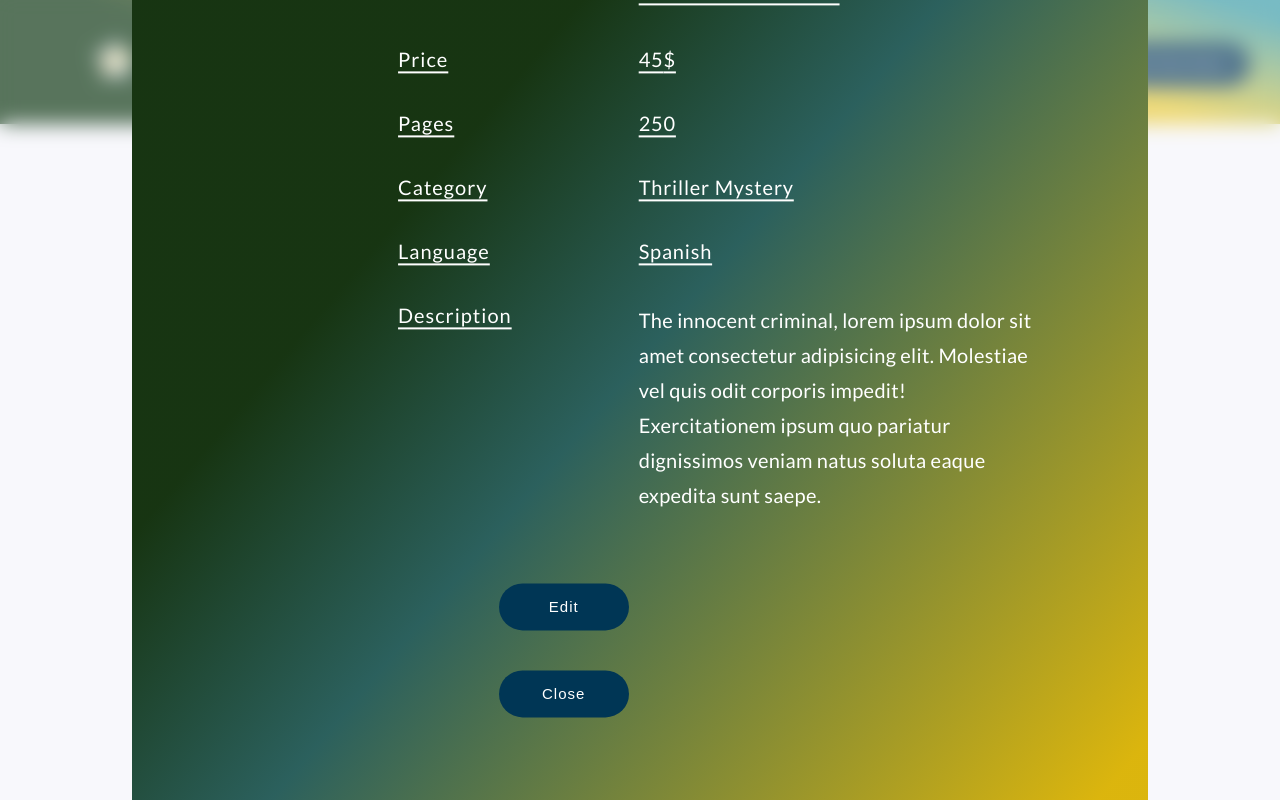
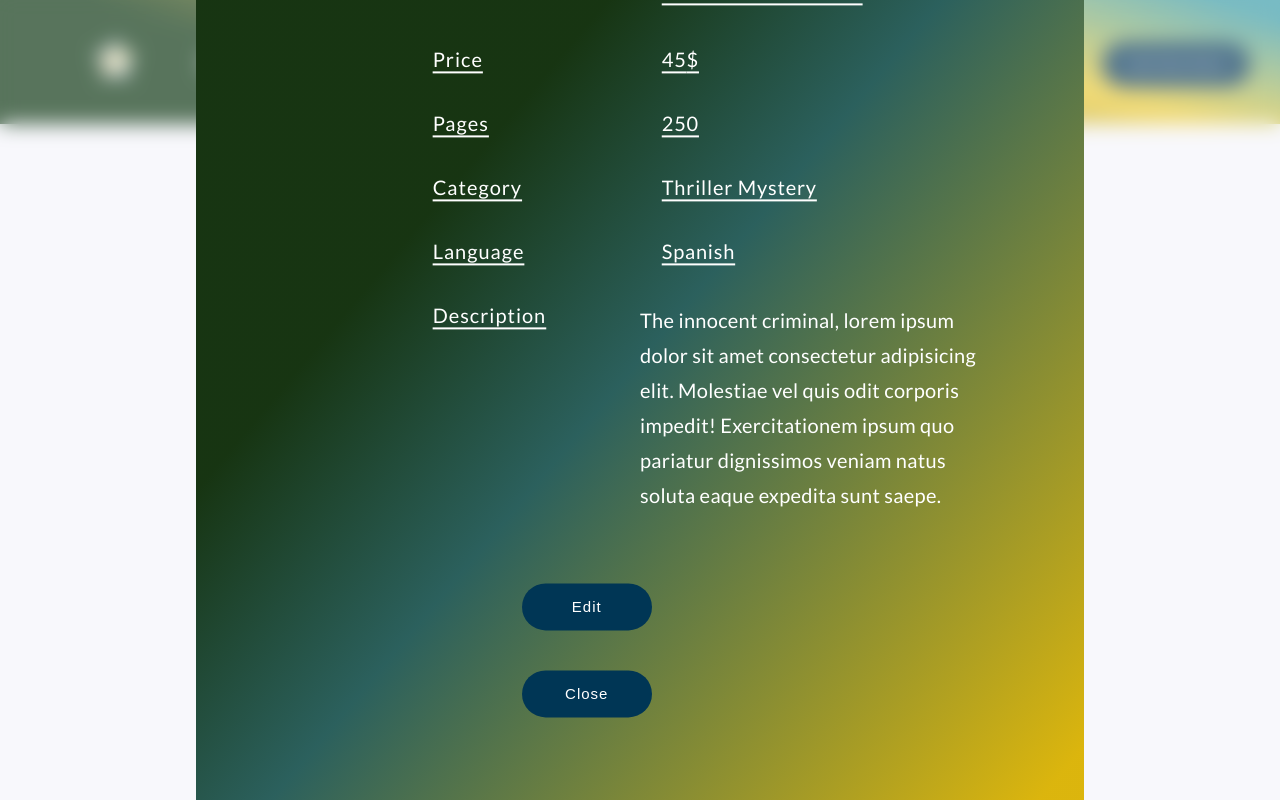
Before and after one commit to sandeep194920/BookLibrary, a React (Create React App) app: page / in a window 1280 px wide. Both pictures are taken after a click on the element 717 px from the left and 381 px from the top of the page. Shown: the top 800 px of the page. Built offline with nearby package versions, Linux system fonts and the light colour scheme.

Commit message:
update functionality working

```diff
--- a/src/components/BookDetails/BookDetails.js
+++ b/src/components/BookDetails/BookDetails.js
@@ -1,16 +1,65 @@
-import React from 'react'
+import React, { useState } from 'react'
 import classes from "./BookDetails.module.scss"
 import { connect } from "react-redux";
 import * as actionCreators from '../../redux/actions/';
 
 function BookDetails(props) {
 
-    React.useEffect(() => {
-        console.log(props.bookSelected)
-    }, [props])
+    const [title, setTitle] = useState('');
+    const [price, setPrice] = useState('');
+    const [category, setCategory] = useState('');
+    const [language, setLanguage] = useState('');
+    const [desc, setDesc] = useState('');
+    const [pages, setPages] = useState('');
 
-    return (
-        <div className={classes.bookDetails}>
+    // We have 3 modes - "edit", "add" and "default". edit mode is when User clicks on edit btn. default is when user updates the info and clicks save. add is when new book is added by clicking add btn at the top right corner of the app
+    // edit mode / add mode - btn should show - Save
+    // default mode - btn should show - Edit
+    const [mode, setMode] = useState("default");
+
+    // when user clicks on Edit / Save btn
+    const modeClickHandler = (e) => {
+        e.preventDefault();
+        console.log("Form submit")
+
+        setMode(prevMode => {
+            if (prevMode === "default" || prevMode === "add") {
+                return "edit"
+            } else {
+                console.log("Saving the book")
+                console.log(props.bookSelected.id);
+                // if existing value is not updated then we take the passed value from props
+                const bookTitle = title ? title : props.bookSelected.name;
+                const bookPrice = price ? price : props.bookSelected.price;
+                const bookPages = pages ? pages : props.bookSelected.pages;
+                const bookCategory = category ? category : props.bookSelected.category;
+                const bookLang = language ? language : props.bookSelected.language;
+                const bookDesc = desc ? desc : props.bookSelected.desc;
+
+                console.log(bookTitle, bookPrice, bookPages, bookCategory, bookLang, bookDesc);
+
+                // updating the existing book. Checking if the book exists. If id is null then book added is new book
+                if (props.bookSelected.id) {
+                    const updatedBook = {
+                        id: props.bookSelected.id,
+                        name: bookTitle,
+                        category: bookCategory,
+                        language: bookLang,
+                        price: bookPrice,
+                        pages: bookPages,
+                        desc: bookDesc
+                    }
+
+                    // sending this action to reducer to update the book
+                    props.onUpdateBook(updatedBook);
+                }
+
+                return "default"
+            }
+        });
+    }
+
+    const detailsDefault = (
         <div className={classes.details}>
 
             <div className={classes.details__key__val}>
@@ -45,10 +94,68 @@ function BookDetails(props) {
             </div>
 
             <div className={classes.btn__container}>
-                    <button className={`${classes.btn} ${classes.btn__edit}`} onClick={() => props.onTogglePopup(false)}>Edit</button>
+                <button className={`${classes.btn} ${classes.btn__edit}`} onClick={modeClickHandler}>{(mode === "default") ? "Edit" : "Save"}</button>
                 <button className={`${classes.btn} ${classes.btn__close}`} onClick={() => props.onTogglePopup(false)}>Close</button>
             </div>
+
         </div>
+    )
+
+    const detailsEditAdd = (
+        <div className={classes.details}>
+            <form onSubmit={(e) => modeClickHandler(e)}>
+                <div className={classes.details__key__val}>
+                    {/* classes.detail__head is common for headings, so it will be easy to style them at once */}
+                    <p className={`${classes.details__namehead} ${classes.details__head}`}>Title </p>
+                    <input id="bookname" type="text" className={`${classes.edit__name} ${classes.edit__det}`} required onChange={(e) => setTitle(e.target.value)} defaultValue={mode === "add" ? title : props.bookSelected.name} />
+                </div>
+
+                <div className={classes.details__key__val}>
+                    <p className={`${classes.details__pricehead} ${classes.details__head}`}>Price </p>
+                    <input id="bookprice" type="number" className={`${classes.edit__price} ${classes.edit__det}`} required onChange={(e) => setPrice(e.target.value)} defaultValue={mode === "add" ? price : props.bookSelected.price} />
+                </div>
+
+                <div className={classes.details__key__val}>
+                    <p className={`${classes.details__pageshead} ${classes.details__head}`}>Pages </p>
+                    <input id="bookpages" type="number" className={`${classes.edit__pages} ${classes.edit__det}`} required onChange={(e) => setPages(e.target.value)} defaultValue={mode === "add" ? pages : props.bookSelected.pages} />
+
+                </div>
+
+                <div className={classes.details__key__val}>
+                    <p className={`${classes.details__categoryhead} ${classes.details__head}`}>Category </p>
+                    {/* <input type="text" className={`${classes.edit__cat} ${classes.edit__det}`} required/> */}
+                    <select id="bookcategory" onChange={(e) => setCategory(e.target.value)} className={`${classes.edit__cat} ${classes.edit__det}`} defaultValue={mode === "add" ? category : props.bookSelected.category}>
+                        {/* selected tag is the one which shows up before selecting. That should be set to the actual category before user edits or sets to something else */}
+                        <option>Fiction</option>
+                        <option>Thriller Mystery</option>
+                        <option>Love Fantacy</option>
+                    </select>
+
+                </div>
+
+                <div className={classes.details__key__val}>
+                    <p className={`${classes.details__langhead} ${classes.details__head}`}>Language </p>
+                    <input id="booklang" type="text" className={`${classes.edit__lang} ${classes.edit__det}`} required onChange={(e) => setLanguage(e.target.value)} defaultValue={mode === "add" ? language : props.bookSelected.language} />
+
+                </div>
+
+                <div className={classes.details__key__val}>
+                    <p className={`${classes.details__deschead} ${classes.details__head}`}>Description </p>
+                    <textarea id="bookdesc" className={`${classes.edit__desc} ${classes.edit__det}`} required onChange={(e) => setDesc(e.target.value)} defaultValue={mode === "add" ? desc : props.bookSelected.desc} />
+                </div>
+
+                <div className={classes.btn__container}>
+                    <button type="submit" className={`${classes.btn} ${classes.btn__edit}`}>{(mode === "default") ? "Edit" : "Save"}</button>
+                    <button className={`${classes.btn} ${classes.btn__close}`} onClick={() => props.onTogglePopup(false)}>Close</button>
+                </div>
+            </form>
+        </div >
+    )
+    return (
+        <div className={classes.bookDetails}>
+
+            {mode === "default" ? detailsDefault : detailsEditAdd}
+
         </div>
     )
 
@@ -62,7 +169,8 @@ const mapStateToProps = state => ({
 // for dispatching the actions into the store
 const mapDispatchToProps = dispatch => {
     return {
-        onTogglePopup: (showPopup) => dispatch(actionCreators.togglePopup(showPopup))
+        onTogglePopup: (showPopup) => dispatch(actionCreators.togglePopup(showPopup)),
+        onUpdateBook: (updatedBook) => dispatch(actionCreators.updateBook(updatedBook))
     }
 }
 
--- a/src/components/BookDetails/BookDetails.module.scss
+++ b/src/components/BookDetails/BookDetails.module.scss
@@ -8,7 +8,7 @@ $color-dark-pink: rgb(182, 44, 74);
 
 .bookDetails {
   background-color: rgb(61, 57, 44);
-  width: 70%;
+  width: 60%;
   margin: 10rem auto;
   // height: 60rem; // will be removed later
   z-index: 100;
@@ -63,13 +63,10 @@ $color-dark-pink: rgb(182, 44, 74);
     text-decoration: underline;
     text-underline-position: under;
   }
-  // &__name {
-  //   margin-left: 19.4%;
-  // }
+
   &__desc {
     // background-color: wheat;
     max-width: 50%;
-    // margin-left: 15%;
     line-height: 3.5rem;
     letter-spacing: 0.3px;
     text-decoration: none;
@@ -99,3 +96,29 @@ $color-dark-pink: rgb(182, 44, 74);
     background-color: darken($color-dark-blue, 10%);
   }
 }
+
+//edit fields
+.edit {
+  &__det {
+    width: 30%;
+    margin-top: 2%;
+    margin-left: 10%;
+    height: 3rem;
+    border-radius: 3rem;
+    border: none;
+    outline: none;
+    padding: 0.5rem 2rem;
+    background-color: rgb(218, 218, 224);
+    font-size: 1.7rem;
+    font-family: inherit; //font-family will not be inherited for input elements, hence specifying it explicitly
+  }
+  &__desc {
+    resize: none; //auto-resize disabled for text-area
+    height: 8rem;
+    border-radius: 1rem;
+  }
+  &__cat {
+    width: 34%;
+    height: 4rem;
+  }
+}
--- a/src/components/Books/Books.js
+++ b/src/components/Books/Books.js
@@ -9,6 +9,7 @@ function Books(props) {
 
     return (
         <>
+            {props.books.length === 0 && <h1 className={classes.nobooks}>Aw snap, my book library went bankrupt. There are no more books to display. Please reload the page to save my business.</h1>}
             <div className={classes.books}>
                 {/*Static Data for testing */}
                 {/* <Book category="Love Fantacy" language="English" name="The Sacrifice" pages="220" price="30" />
--- a/src/components/Books/Books.module.scss
+++ b/src/components/Books/Books.module.scss
@@ -5,3 +5,9 @@
   margin: auto;
   width: 70%;
 }
+.nobooks {
+  color: red;
+  font-style: italic;
+  text-align: center;
+  margin-top: 20%;
+}
--- a/src/redux/actions/actionTypes.js
+++ b/src/redux/actions/actionTypes.js
@@ -1,3 +1,4 @@
 export const SHOW_BOOK_DETAILS = "SHOW_BOOK_DETAILS";
 export const SHOW_POPUP = "SHOW_POPUP";
 export const DELETE_BOOK = "DELETE_BOOK";
+export const UPDATE_BOOK = "UPDATE_BOOK";
--- a/src/redux/actions/book.js
+++ b/src/redux/actions/book.js
@@ -23,3 +23,10 @@ export const deleteBook = (id) => {
         id: id
     }
 }
+
+export const updateBook = (updatedBook) => {
+    return {
+        type: actionTypes.UPDATE_BOOK,
+        updatedBook: updatedBook
+    }
+}
--- a/src/redux/actions/index.js
+++ b/src/redux/actions/index.js
@@ -1,2 +1,2 @@
 // export { increment } from "./counter";
-export { togglePopup, showBookDetails, deleteBook } from "./book";
+export { togglePopup, showBookDetails, deleteBook, updateBook } from "./book";
--- a/src/redux/reducers/reducer.js
+++ b/src/redux/reducers/reducer.js
@@ -11,9 +11,12 @@ function reducer(state = inititalState, action) {
     switch (action.type) {
         case actionTypes.SHOW_BOOK_DETAILS:
             console.log("REached show book detail reducer with id ", action.id)
+            const selectedBook = state.books.filter(book => book.id === action.id); // this gives array containing one filtered object, so we need the first object so we select index 0
+            console.log(selectedBook[0])
+            console.log(state.books[action.id - 1])
             return {
                 ...state,
-                bookSelected: state.books[action.id - 1], // -1 because array index starts from 0 and id starts from 1
+                bookSelected: selectedBook[0], // we need the first object (filtered and one & only object)
                 showBookDetails: true
             };
         case actionTypes.SHOW_POPUP:
@@ -23,10 +26,30 @@ function reducer(state = inititalState, action) {
             }
         case actionTypes.DELETE_BOOK:
             const updatedBooks = state.books.filter(book => book.id !== action.id); // removing / filtering the deleted book from the array
+            console.log("Deleted the book with id ", action.id)
+            console.log(updatedBooks)
             return {
                 ...state,
-                books: updatedBooks
+                books: updatedBooks,
             }
+        case actionTypes.UPDATE_BOOK:
+
+            //updating the books by changing selected book content (by id)
+            const books = [
+                ...state.books
+            ];
+
+            const newBooks = books.filter(book => book.id !== action.updatedBook.id);
+            // Finding the index of Object to be updated. This helps to later insert back in the same position
+            const indexToInsert = books.findIndex(book => book.id === action.updatedBook.id);
+            // newBooks.push(action.updatedBook) // push inserts the element at last, hence the positions of the books changes after the update. So avoiding this and let's insert at the particular index
+            newBooks.splice(indexToInsert, 0, action.updatedBook);
+
+            return {
+                ...state,
+                bookSelected: action.updatedBook,
+                books: newBooks
+            };
         default:
             return state;
     }
```
Also changed, not shown: 1 other file (tests, documents, lock files or other folders). Lines whose indentation alone changed are shown as unchanged.
